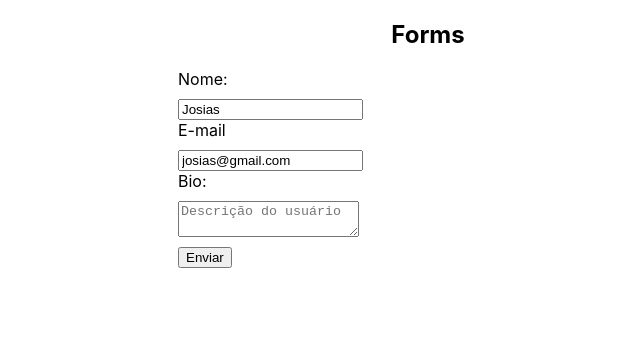
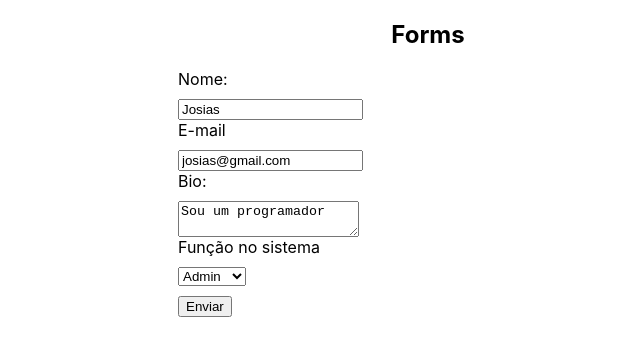
Before and after one commit to kaiotcp1/curso_react, a React (Create React App) app in the folder 5_FORM_EM_REACT/formularios/: page / in a window 1280 px wide. Shown: the top 356 px of the page, without its empty margins (212-852 px from the left). Built offline with nearby package versions, Linux system fonts and the light colour scheme.

Commit message:
Select no React

```diff
--- a/5_FORM_EM_REACT/formularios/src/App.js
+++ b/5_FORM_EM_REACT/formularios/src/App.js
@@ -5,7 +5,7 @@ function App() {
   return (
     <div className="App">
       <h2>Forms</h2>
-      <MyForm user={{name: "Josias", email: "josias@gmail.com"}}/>
+      <MyForm user={{name: "Josias", email: "josias@gmail.com", bio: "Sou um programador", role: "admin"}}/>
     </div>
   );
 }
--- a/5_FORM_EM_REACT/formularios/src/components/MyForm.js
+++ b/5_FORM_EM_REACT/formularios/src/components/MyForm.js
@@ -8,7 +8,10 @@ const MyForm = ({user}) => {
    const [email, setEmail] = useState(user ? user.email : '');
 
     // 8
-    const [bio, setBio] = useState("");
+    const [bio, setBio] = useState(user ? user.bio : '');
+
+    // 9
+    const [role, setRole] = useState(user ? user.role : '');
 
    const handleName = (e) => {
         setName(e.target.value);
@@ -19,7 +22,7 @@ const MyForm = ({user}) => {
    const handleSubmit = (e) => {
     e.preventDefault();
     console.log("Enviando form");
-    console.log(name, email, bio);
+    console.log(name, email, bio, role);
 
     // 7 - limpar formulario
     setName("");
@@ -65,6 +68,16 @@ const MyForm = ({user}) => {
                       value={bio}>
                       </textarea>
                 </label>
+                {/* 9 - select */}
+                <label>
+                    <span>Função no sistema</span>
+                    <select name="role" onChange={(e) => setRole(e.target.value)}
+                        value={role}>
+                        <option value="user">Usuário</option>
+                        <option value="editor">Editor</option>
+                        <option value="admin">Admin</option>
+                    </select>
+                </label>
                 <input type="submit" value="Enviar" />
             </form>
         </div>
```
